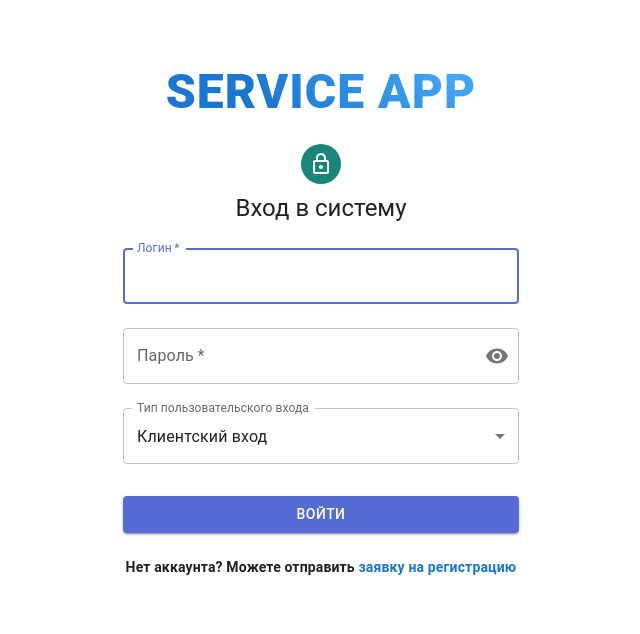
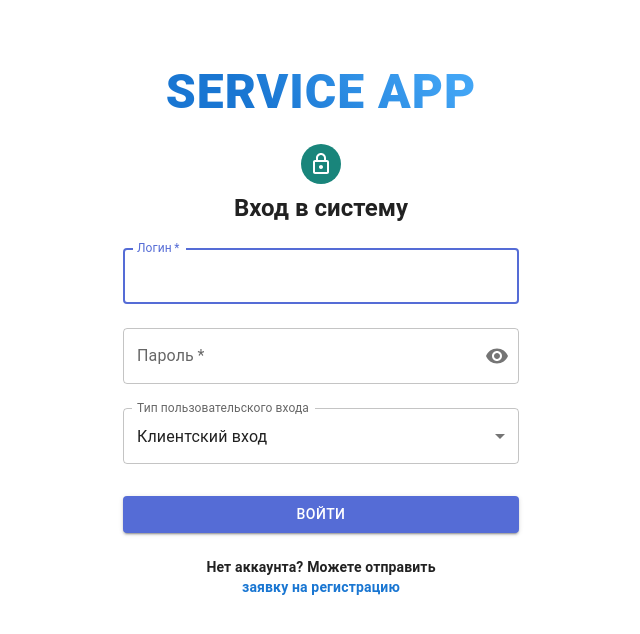
Before and after one commit to ib1zza/service-tech, a React (Vite) app in the folder frontend/: page /login in a window 1280 px wide. Shown: the top 634 px of the page, without its empty margins (319-959 px from the left). Built offline with nearby package versions, Linux system fonts and the light colour scheme; no server answers.

Commit message:
fucking fixes part idk

```diff
--- a/frontend/src/pages/Auth/LoginPage.tsx
+++ b/frontend/src/pages/Auth/LoginPage.tsx
@@ -129,7 +129,7 @@ export default function LoginPage() {
         <Avatar sx={{ m: 1, bgcolor: "secondary.main" }}>
           <LockOutlined />
         </Avatar>
-        <Typography component="h1" variant="h5">
+        <Typography component="h1" sx={{ fontWeight: "bold" }} variant="h5">
           Вход в систему
         </Typography>
 
@@ -232,7 +232,7 @@ export default function LoginPage() {
               mt: 1,
             }}
           >
-            Нет аккаунта? Можете отправить{" "}
+            Нет аккаунта? Можете отправить <br />
             <Box
               component="a"
               href={`mailto:${adminEmail}?subject=Заявка на регистрацию`}
```
